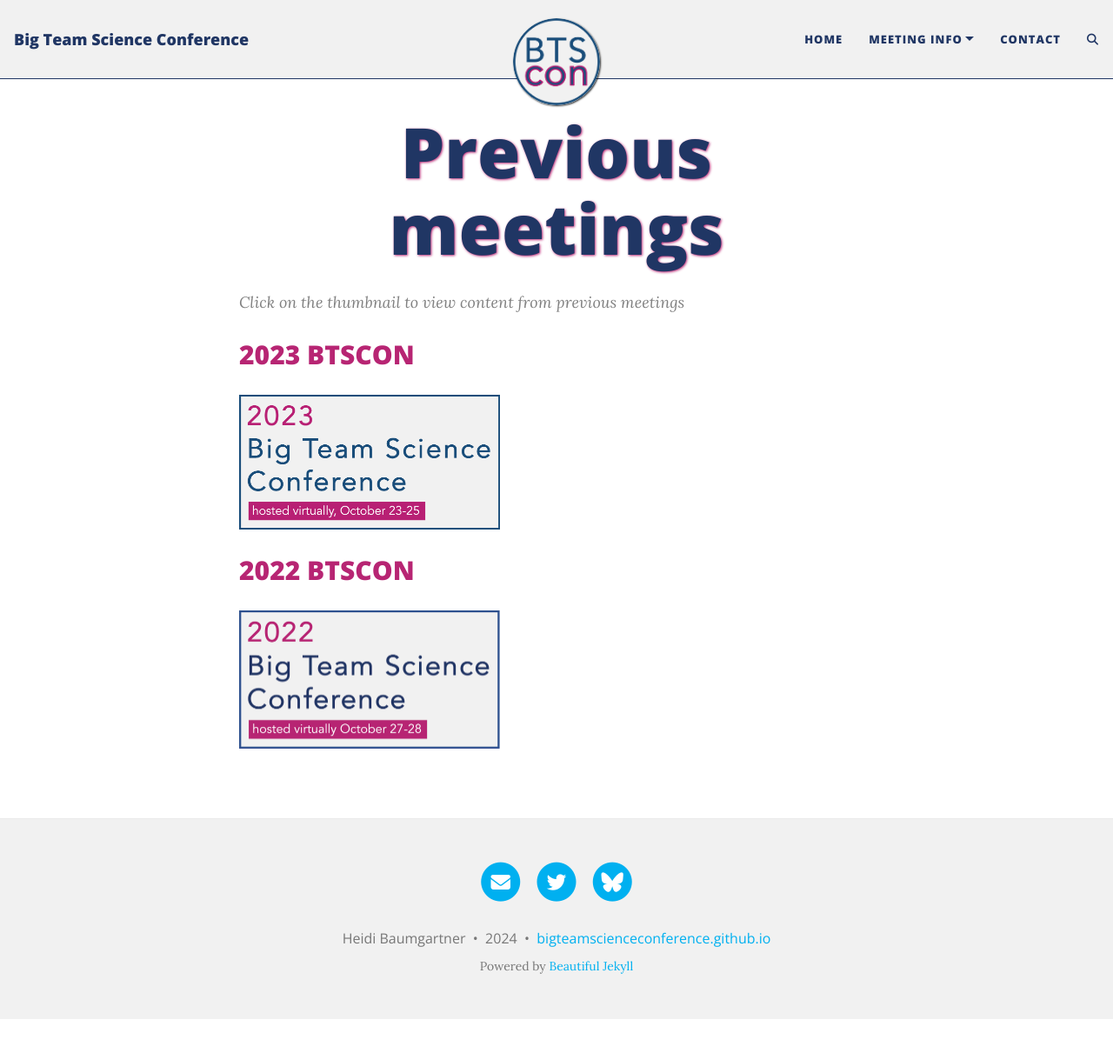
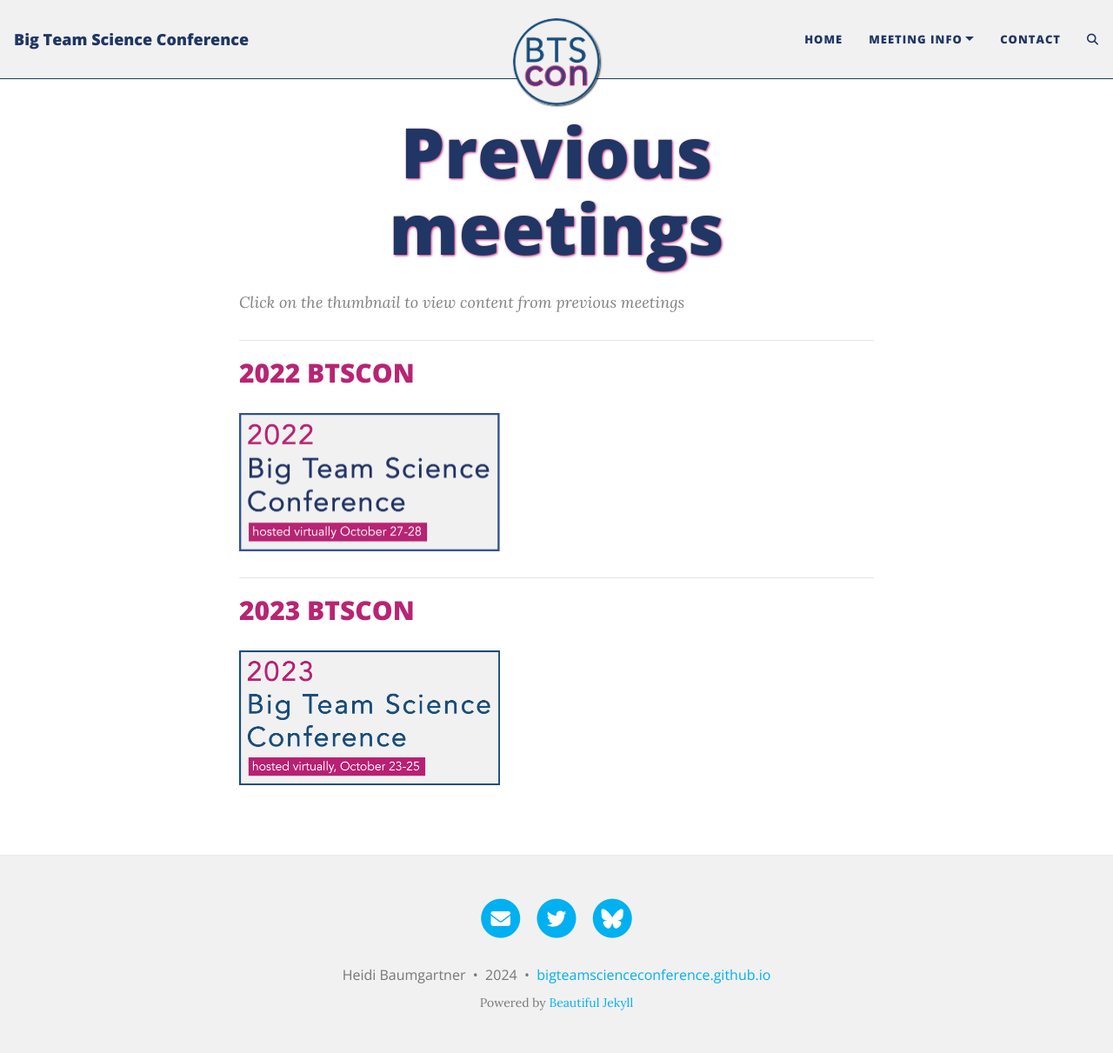
Before and after one commit to bigteamscienceconference/bigteamscienceconference.github.io, a Jekyll site: the page built from previous-meetings.md, in a window 1280 px wide and 1214 px high. Shown: the top 1211 px of the window at 87% size. Built offline with Jekyll 4.4.1, drawn with Linux system fonts in a browser that asks for light colours; comment, search, counter and statistics services are not loaded; some of the changed lines change nothing that is shown.

Commit message:
update menu

```diff
--- a/_config.yml
+++ b/_config.yml
@@ -23,8 +23,7 @@
     - Accessibility: "access"
     - Sponsorship: "sponsorship"
     - Merch: "merch"
-    - 2022 Meeting: "2022btscon"
-    - 2023 Meeting: "2023btscon"
+    - Previous Meetings: "previous-meetings"
   Contact: "contact"
 
 #  About Me: "aboutme"
--- a/previous-meetings.md
+++ b/previous-meetings.md
@@ -6,13 +6,15 @@
 
 > Click on the thumbnail to view content from previous meetings
 
-## 2023 BTSCON
 
-<a href="{{site.baseurl}}/2023btscon/"><img src="/assets/img/BTSCon2023_logo.png" alt="2023 Big Team Science Conference logo"  width="300"></a>
-
-
-
+***
 
 ## 2022 BTSCON
 
 <a href="{{site.baseurl}}/2022btscon/"><img src="/assets/img/BTSCon2022_logo.png" alt="2022 Big Team Science Conference logo"  width="300"></a>
+
+***
+
+## 2023 BTSCON
+
+<a href="{{site.baseurl}}/2023btscon/"><img src="/assets/img/BTSCon2023_logo.png" alt="2023 Big Team Science Conference logo"  width="300"></a>
```
